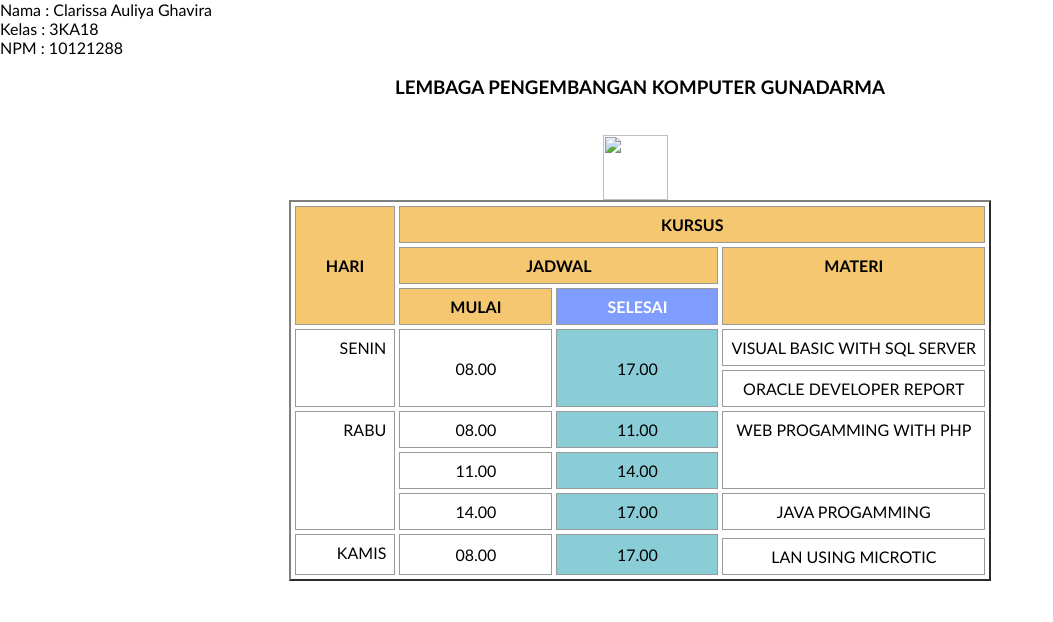
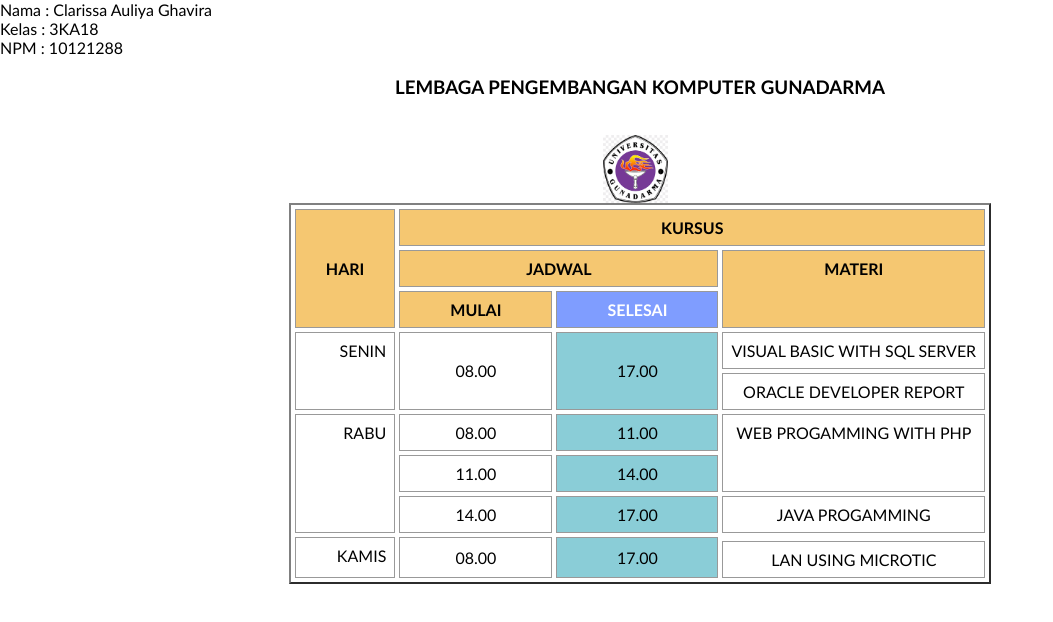
Before and after one commit to ahmdfauzy15/Table_tes, a plain HTML site: page HTML_Clarissa Auliya Ghavira_10121288.html in a window 1280 px wide. Shown: the whole page, without its empty margins (0-1053 px from the left). Drawn offline with Linux system fonts and the light colour scheme.

Commit message:
Update HTML_Clarissa Auliya Ghavira_10121288.html

```diff
--- a/HTML_Clarissa Auliya Ghavira_10121288.html
+++ b/HTML_Clarissa Auliya Ghavira_10121288.html
@@ -16,7 +16,7 @@
 <br>
 <h3>LEMBAGA PENGEMBANGAN KOMPUTER GUNADARMA</h3>
 <br>
-<img src ="logo/logo.png" width ="65" align = "center"
+<img src ="/logo.png" width ="65" align = "center"
 <br>
 
     <table border="2" cellspacing ="4" align="center">
```
